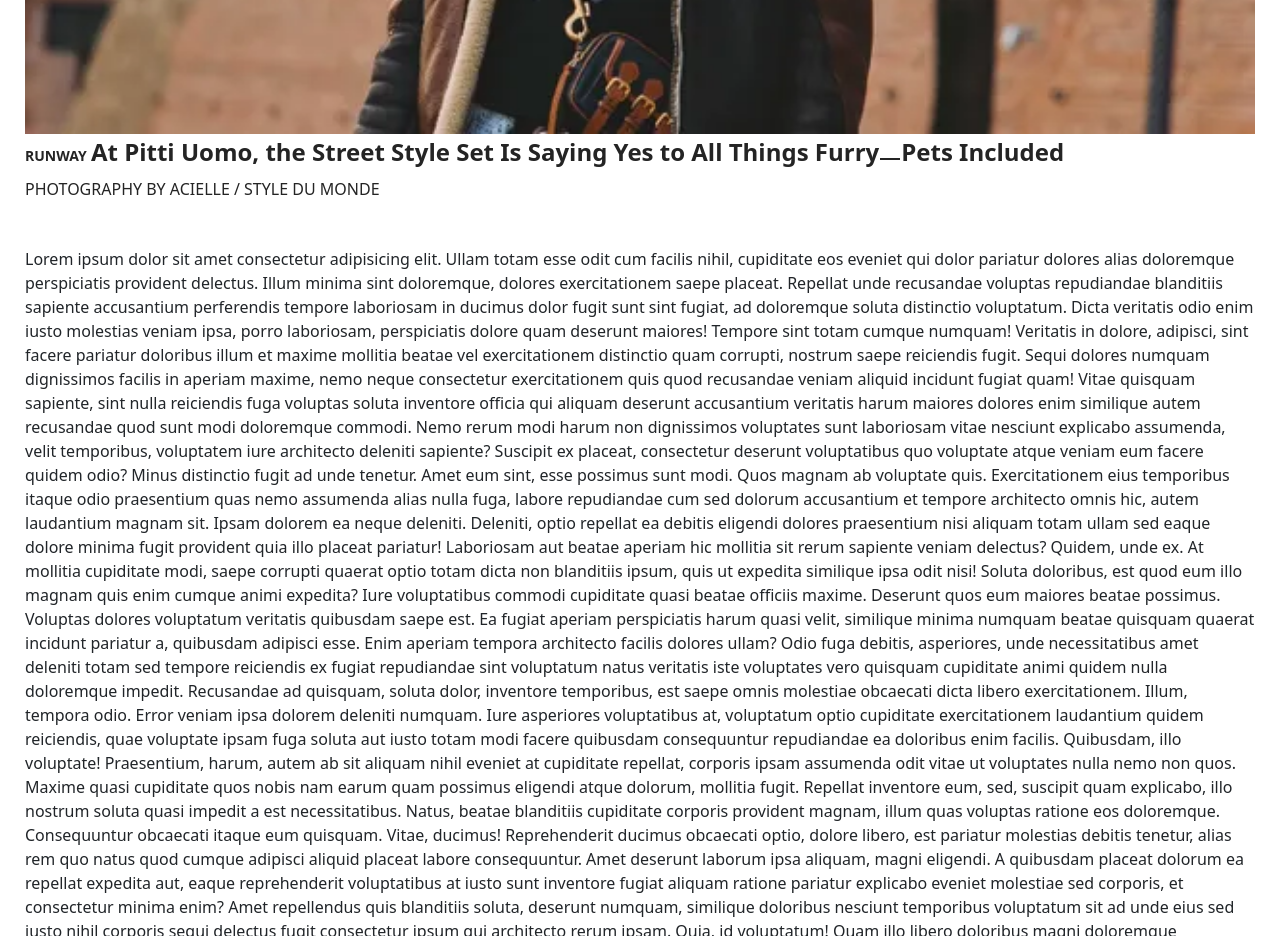
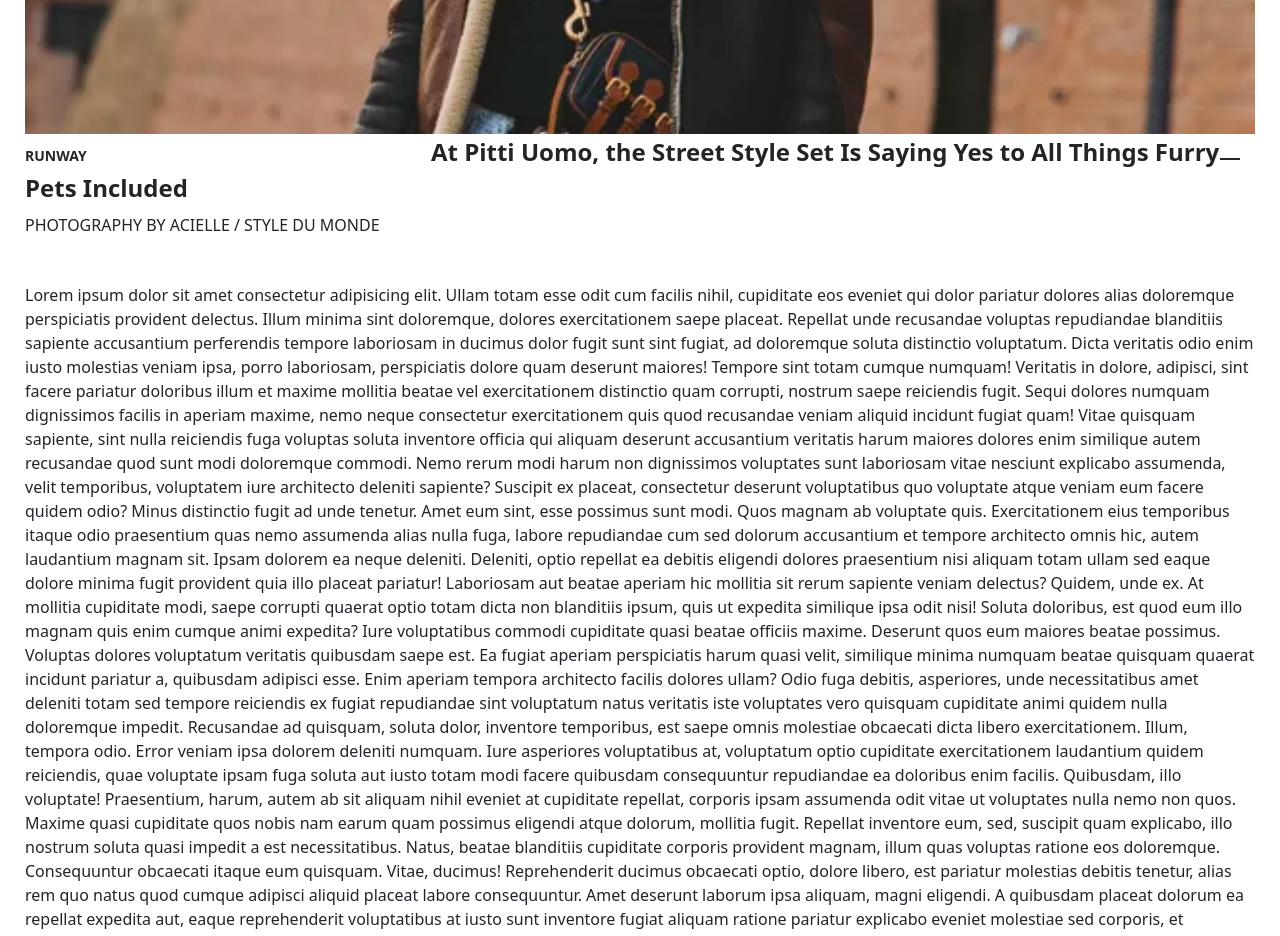
Before and after one commit to Nikita2679/Vogue-clone, a plain HTML site: page index.html in a window 1280 px wide. Shown: the part 1000-1936 px from the top of the page. Drawn offline with nearby package versions, Linux system fonts and the light colour scheme.

Commit message:
Update style.css

```diff
--- a/style.css
+++ b/style.css
@@ -147,7 +147,7 @@
     color: #242424;
     font-weight: 600;
     font-size: 14px;
-    padding: 10px auto 10px 0;
+    padding: 10px 340px 10px 0;
     text-decoration: none;
     position: sticky;
 }
```
